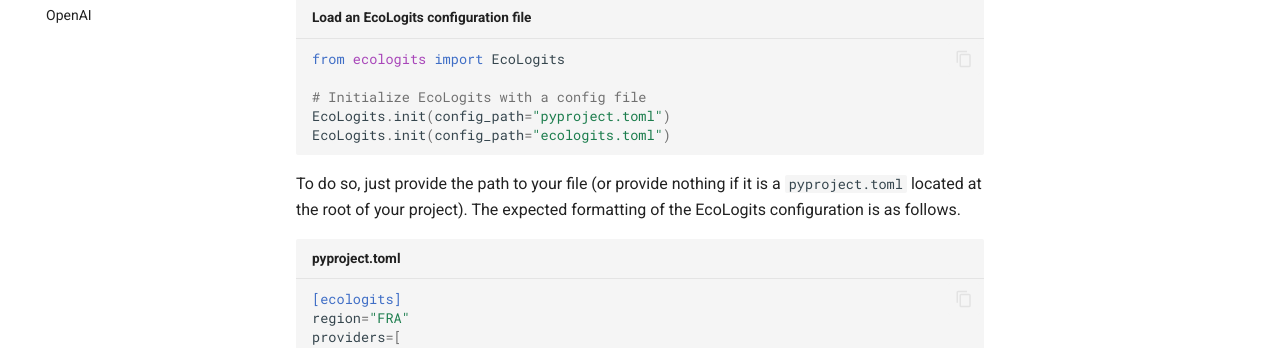
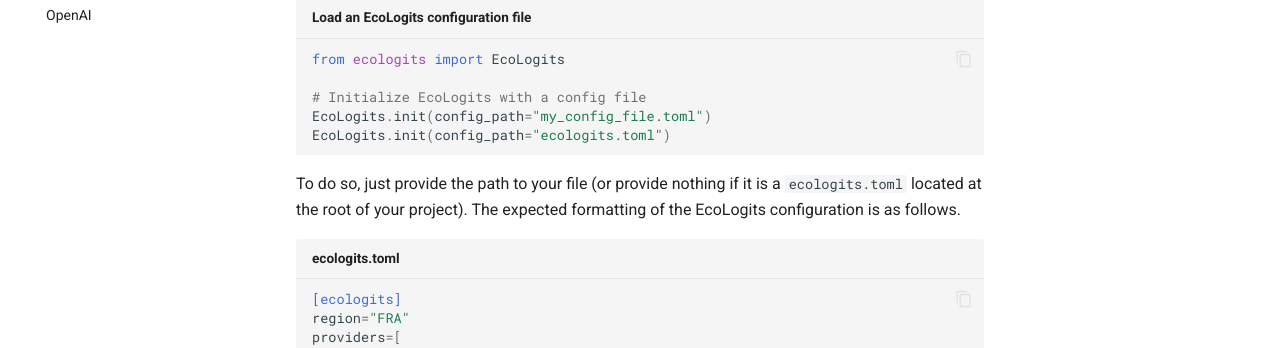
Before and after one commit to genai-impact/ecologits, an MkDocs documentation site: the page built from docs/tutorial/index.md, in a window 1280 px wide and 900 px high, scrolled down 1834 px. Shown: the part 398-746 px from the top of the window. Built offline with MkDocs 1.6.1 and Material for MkDocs 9.7.7, drawn with Linux system fonts in a browser that asks for light colours; emoji names are drawn with the system emoji font; comment, search, counter and statistics services are not loaded; the version menu is left out.

Commit message:
feat: review changes

````diff
--- a/docs/tutorial/index.md
+++ b/docs/tutorial/index.md
@@ -54,7 +54,7 @@
 EcoLogits.init() # (1)!
 ```
 
-1. If you have a pyproject.toml containing an EcoLogits configuration, it will now be loaded by an empty init.
+1. If you have a ecologits.toml containing an EcoLogits configuration, it will now be loaded by an empty init.
 
 ### Configure providers
 
@@ -100,15 +100,15 @@
 from ecologits import EcoLogits
 
 # Initialize EcoLogits with a config file
-EcoLogits.init(config_path="pyproject.toml")
+EcoLogits.init(config_path="my_config_file.toml")
 EcoLogits.init(config_path="ecologits.toml")
 
 ```
 
-To do so, just provide the path to your file (or provide nothing if it is a `pyproject.toml` located at the root of your project).
+To do so, just provide the path to your file (or provide nothing if it is a `ecologits.toml` located at the root of your project).
 The expected formatting of the EcoLogits configuration is as follows.
 
-```toml title="pyproject.toml"
+```toml title="ecologits.toml"
 [ecologits]
 region="FRA"
 providers=[
````
Also changed, not shown: docs/index.md (+3 -3 lines), 1 other file.
